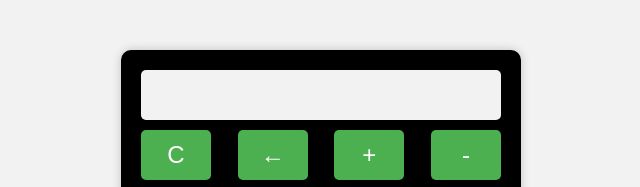
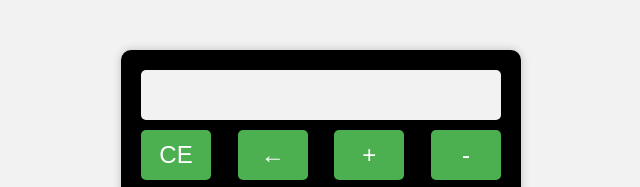
Before and after one commit to Pritanjan/Calc, a plain HTML site: page index.html in a window 1280 px wide. Shown: the top 187 px of the page, 319-959 px from the left. Drawn offline with Linux system fonts and the light colour scheme.

Commit message:
Update index.html

```diff
--- a/index.html
+++ b/index.html
@@ -12,7 +12,7 @@
     <div class="calculator">
       <input type="text" id="result" disabled />
       <div class="row">
-        <button onclick="clearResult()">C</button>
+        <button onclick="clearResult()">CE</button>
         <button onclick="backspace()">&#8592;</button>
         <button onclick="append('+')">+</button>
         <button onclick="append('-')">-</button>
```
